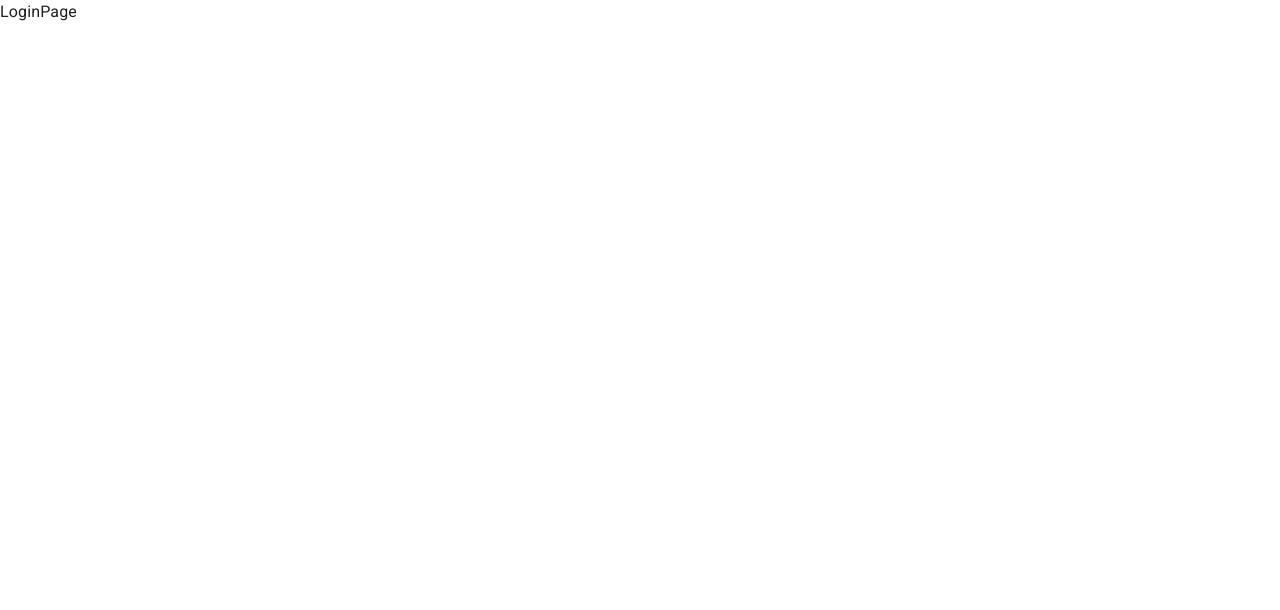
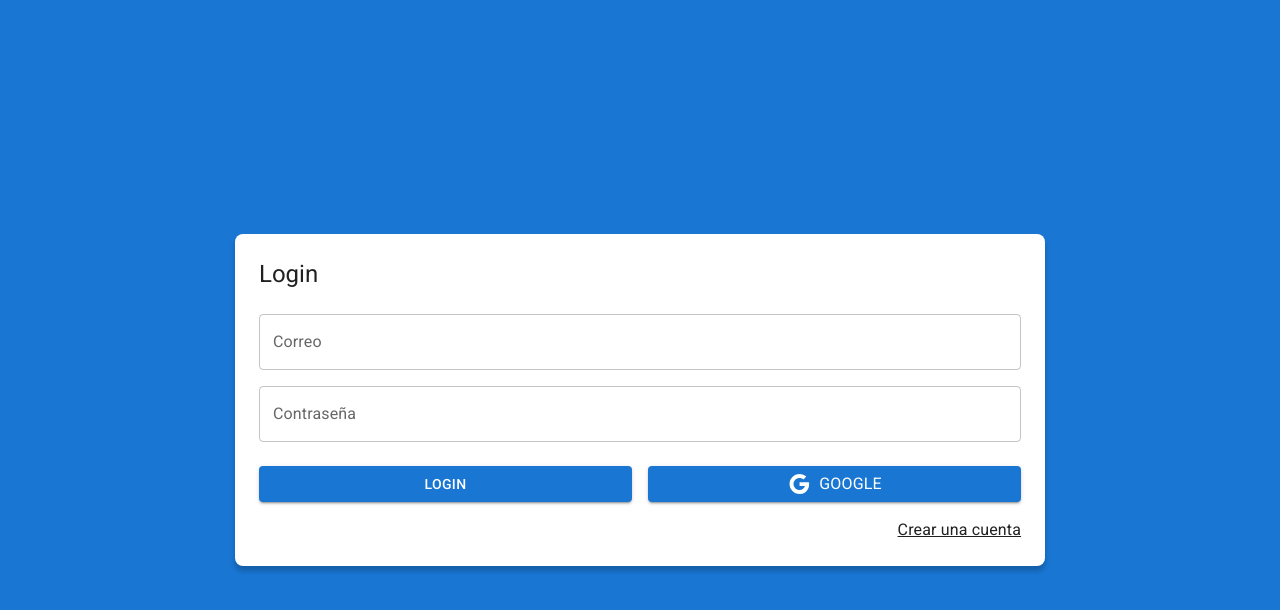
Before and after one commit to ddessilvestri/08-journal-app, a React (Vite) app: page /auth/login in a window 1280 px wide. Shown: the top 610 px of the page. Built offline with nearby package versions, Linux system fonts and the light colour scheme.

Commit message:
login page first version

```diff
--- a/src/auth/pages/LoginPage.jsx
+++ b/src/auth/pages/LoginPage.jsx
@@ -1,7 +1,68 @@
+import { Link as RouterLink} from 'react-router-dom';
+import { Google } from "@mui/icons-material"
+import { Button, Grid, TextField, Typography,Link } from "@mui/material"
 
 
 export const LoginPage = () => {
   return (
-    <div>LoginPage</div>
+    <Grid
+      container
+      spacing = {0}
+      direction = "column"
+      alignItems= "center"
+      justifyContent="center"
+      sx={{minHeight:'100vh',backgroundColor:'primary.main',padding:4}}
+    >
+
+      <Grid item
+        className="box-shadow"
+        xs={3}
+        sx={{backgroundColor:'white',padding:3,borderRadius:2}}
+      >
+        <Typography variant='h5' sx={{mb:1}}>Login</Typography>
+        <form>
+          <Grid container>
+            <Grid item xs={12} sx={{mt:2}}>
+              <TextField label="Correo"
+               type="email"
+               placeholder="correo@google.com"
+               fullWidth
+               />
+            </Grid>
+            <Grid item xs={12} sx={{mt:2}}>
+              <TextField label="Contraseña"
+               type="password"
+               placeholder="Contraseña"
+               fullWidth
+               />
+            </Grid>
+
+            <Grid container spacing={2} sx={{mb:2,mt:1}}>
+              <Grid item xs={12} sm={6}>
+                <Button variant='contained' fullWidth>
+                  Login
+                </Button>
+              </Grid>
+              <Grid item xs={12} sm={6}>
+                <Button variant='contained' fullWidth>
+                  <Google />
+                  <Typography sx={{ml:1}}>Google</Typography>
+                </Button>
+              </Grid>
+            </Grid>
+
+
+            <Grid container direction='row' justifyContent='end'>
+              <Link component={RouterLink} color='inherit' to='/auth/register'>
+                Crear una cuenta
+              </Link>
+            </Grid>
+
+
+          </Grid>
+        </form>
+
+      </Grid>
+    </Grid>
   )
 }
--- a/src/styles.css
+++ b/src/styles.css
@@ -0,0 +1,3 @@
+.box-shadow{
+    box-shadow: 0px 5px 5px rgba(0,0,0,0.2);
+}
```
